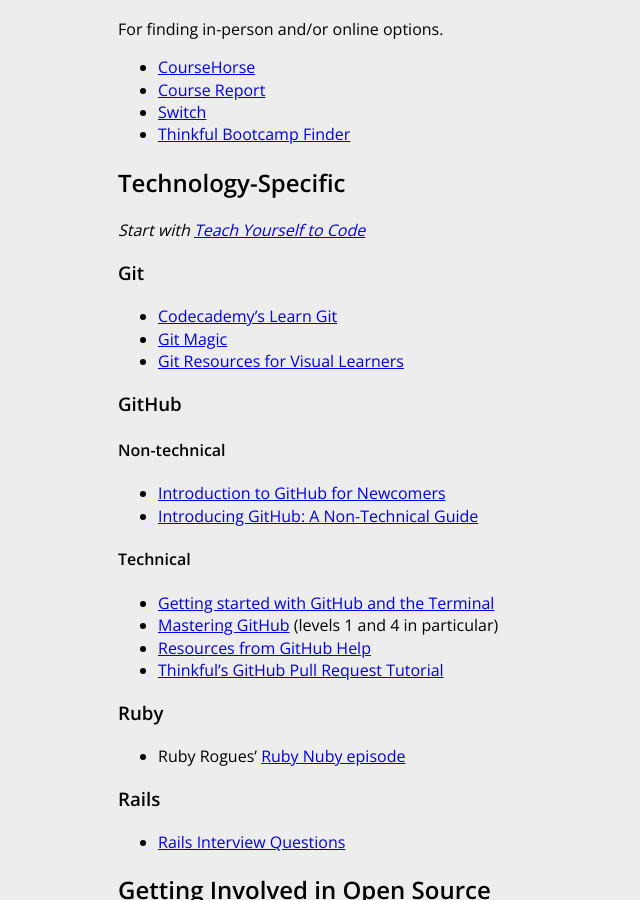
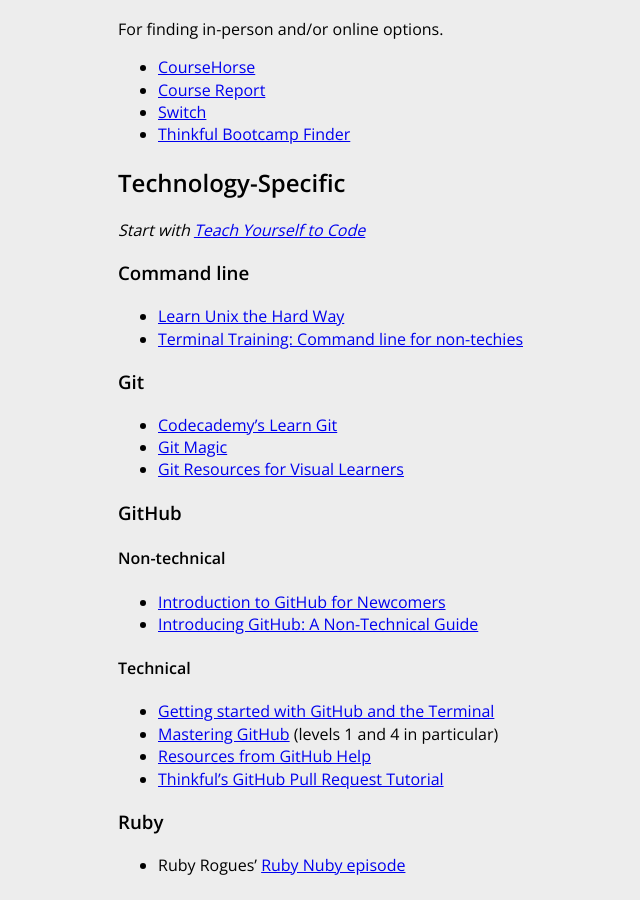
Before and after one commit to HackerHours/hackerhours.org, a Jekyll site: the page built from resources.md, in a window 1280 px wide and 900 px high, scrolled down 1878 px. Shown: the whole window, without its empty margins (202-842 px from the left). Built offline with Jekyll 4.4.1, drawn with Linux system fonts in a browser that asks for light colours; comment, search, counter and statistics services are not loaded.

Commit message:
add command line resources

```diff
--- a/resources.md
+++ b/resources.md
@@ -74,6 +74,11 @@
 ## Technology-Specific
 
 *Start with [Teach Yourself to Code](http://teachyourselftocode.com/)*
+
+### Command line
+
+* [Learn Unix the Hard Way](https://learncodethehardway.org/unix/)
+* [Terminal Training: Command line for non-techies](https://terminal.training/)
 
 ### Git
 
```
